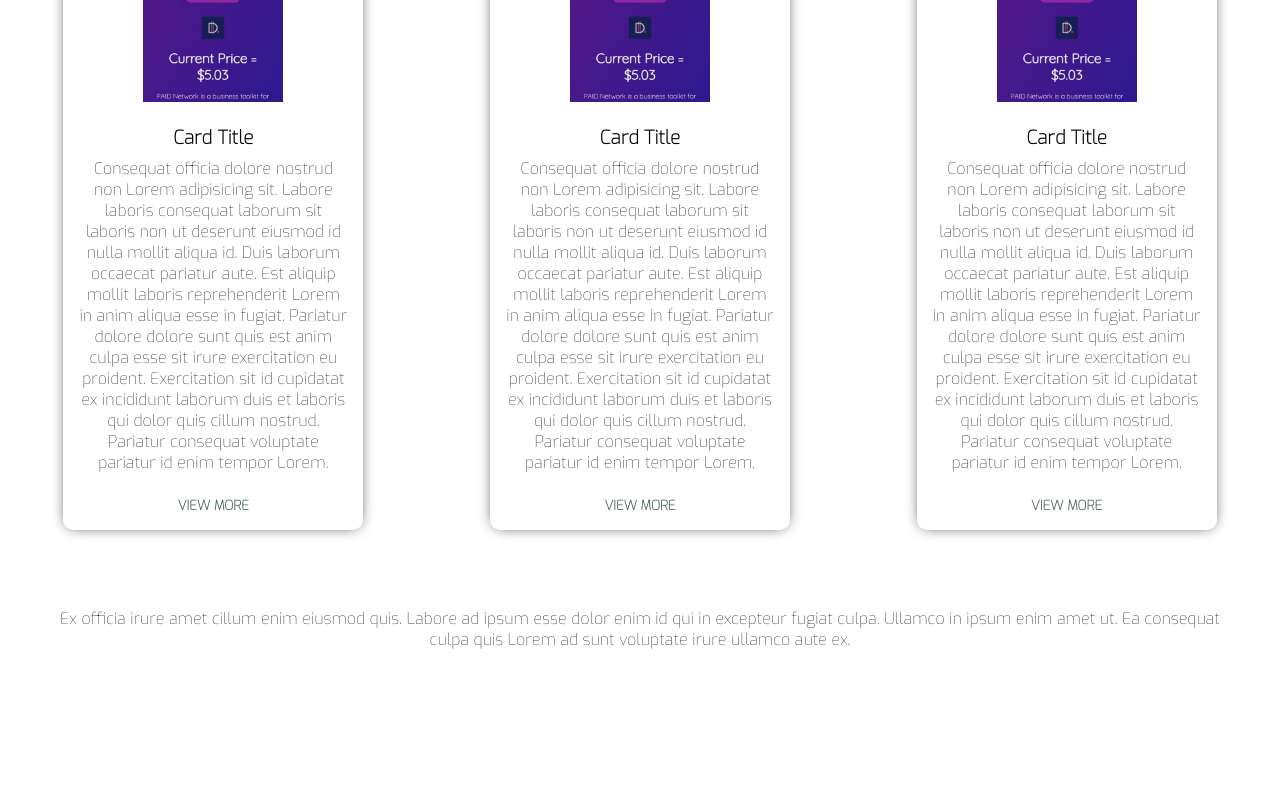
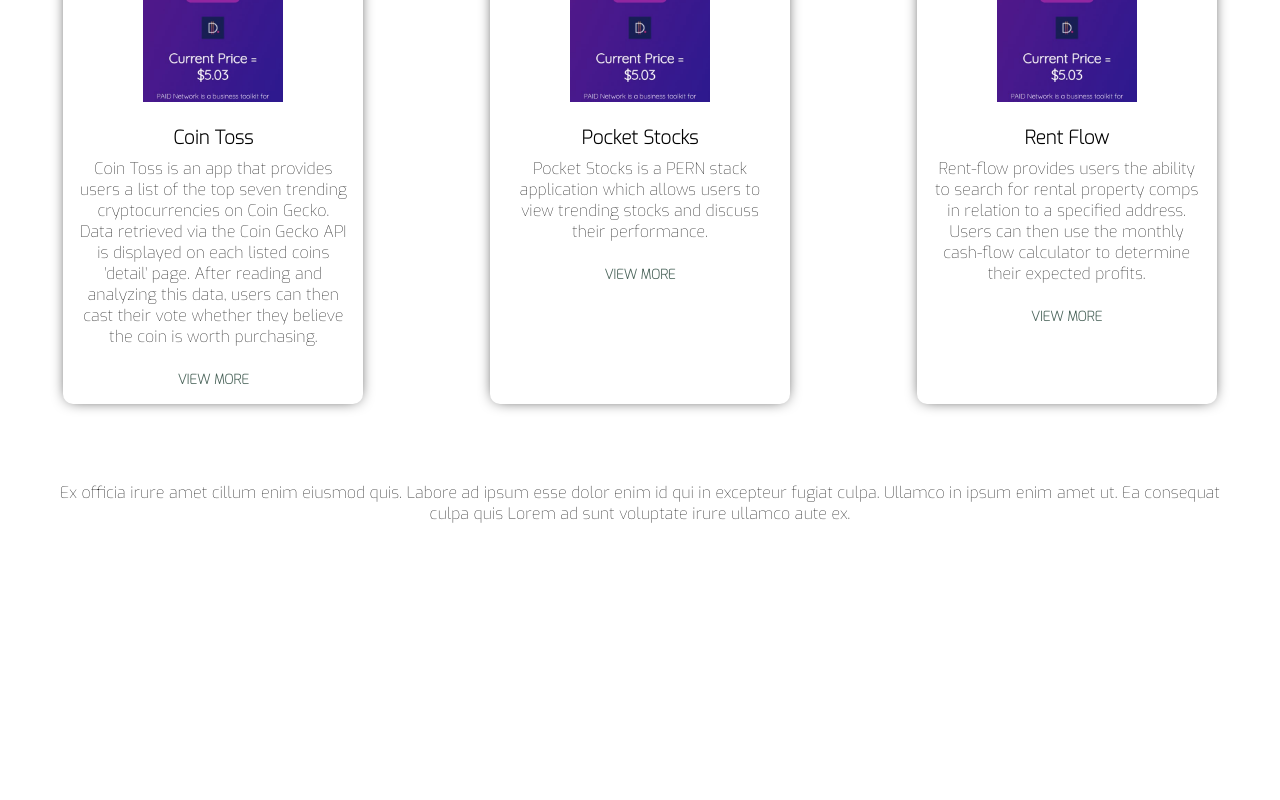
Before and after one commit to dvanpelt-hub/my-portfolio, a React (Create React App) app: page / in a window 1280 px wide. Shown: the part 1780-2580 px from the top of the page. Built offline with nearby package versions, Linux system fonts and the light colour scheme.

Commit message:
Updated links for cards to their respective projects

```diff
--- a/src/App/App.js
+++ b/src/App/App.js
@@ -16,40 +16,22 @@ function App() {
       <About />
       <div className="projects-cards">
         <Cards
-          title="Card Title"
+          title="Coin Toss"
           imageUrl={Mobile}
-          body="Consequat officia dolore nostrud non Lorem adipisicing sit. Labore laboris
-      consequat laborum sit laboris non ut deserunt eiusmod id nulla mollit
-      aliqua id. Duis laborum occaecat pariatur aute. Est aliquip mollit laboris
-      reprehenderit Lorem in anim aliqua esse in fugiat. Pariatur dolore dolore
-      sunt quis est anim culpa esse sit irure exercitation eu proident.
-      Exercitation sit id cupidatat ex incididunt laborum duis et laboris qui
-      dolor quis cillum nostrud. Pariatur consequat voluptate pariatur id enim
-      tempor Lorem."
+          body="Coin Toss is an app that provides users a list of the top seven trending cryptocurrencies on Coin Gecko. Data retrieved via the Coin Gecko API is displayed on each listed coins 'detail' page. After reading and analyzing this data, users can then cast their vote whether they believe the coin is worth purchasing."
+          link={"https://cointoss-client.vercel.app/"}
         />
         <Cards
-          title="Card Title"
+          title="Pocket Stocks"
           imageUrl={Mobile}
-          body="Consequat officia dolore nostrud non Lorem adipisicing sit. Labore laboris
-      consequat laborum sit laboris non ut deserunt eiusmod id nulla mollit
-      aliqua id. Duis laborum occaecat pariatur aute. Est aliquip mollit laboris
-      reprehenderit Lorem in anim aliqua esse in fugiat. Pariatur dolore dolore
-      sunt quis est anim culpa esse sit irure exercitation eu proident.
-      Exercitation sit id cupidatat ex incididunt laborum duis et laboris qui
-      dolor quis cillum nostrud. Pariatur consequat voluptate pariatur id enim
-      tempor Lorem."
+          body="Pocket Stocks is a PERN stack application which allows users to view trending stocks and discuss their performance."
+          link={"https://pocket-stocks-client.vercel.app/"}
         />
         <Cards
-          title="Card Title"
+          title="Rent Flow"
           imageUrl={Mobile}
-          body="Consequat officia dolore nostrud non Lorem adipisicing sit. Labore laboris
-      consequat laborum sit laboris non ut deserunt eiusmod id nulla mollit
-      aliqua id. Duis laborum occaecat pariatur aute. Est aliquip mollit laboris
-      reprehenderit Lorem in anim aliqua esse in fugiat. Pariatur dolore dolore
-      sunt quis est anim culpa esse sit irure exercitation eu proident.
-      Exercitation sit id cupidatat ex incididunt laborum duis et laboris qui
-      dolor quis cillum nostrud. Pariatur consequat voluptate pariatur id enim
-      tempor Lorem."
+          body="Rent-flow provides users the ability to search for rental property comps in relation to a specified address. Users can then use the monthly cash-flow calculator to determine their expected profits."
+          link={"https://dvanpelt-hub.github.io/Rent-Flow/"}
         />
       </div>
       <section className="contact-container">
--- a/src/components/Cards/Cards.js
+++ b/src/components/Cards/Cards.js
@@ -21,9 +21,7 @@ export default function Cards(props) {
       </div>
       <div className="btn">
         <button>
-          <a href="https://github.com/dvanpelt-hub/cointoss-client">
-            View more
-          </a>
+          <a href={props.link}>View more</a>
         </button>
       </div>
     </div>
```
